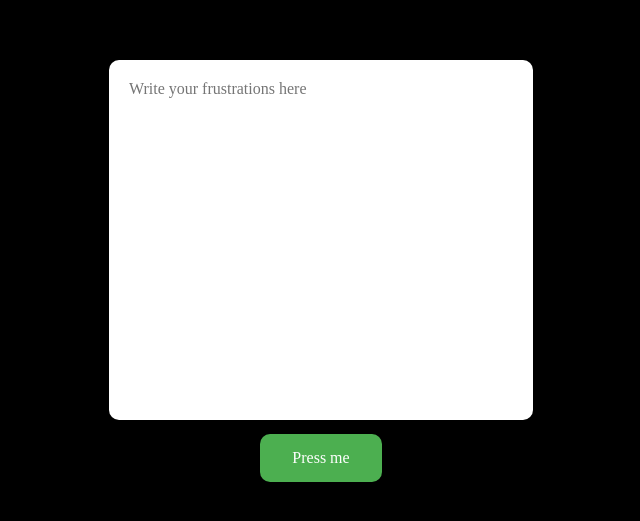
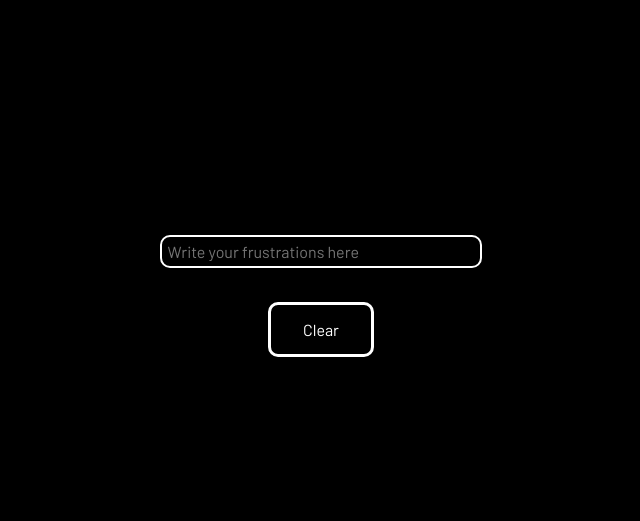
Before and after one commit to leanczo/no-destination, a React (Create React App) app: page / in a window 1280 px wide. Shown: the part 117-638 px from the top of the page, without its empty margins (319-959 px from the left). Built offline with nearby package versions, Linux system fonts and the light colour scheme.

Commit message:
🔨 add font family and others changes

```diff
--- a/public/index.html
+++ b/public/index.html
@@ -1,43 +1,21 @@
 <!DOCTYPE html>
 <html lang="en">
+
 <head>
   <meta charset="utf-8" />
   <link rel="icon" href="%PUBLIC_URL%/favicon.ico" />
   <meta name="viewport" content="width=device-width, initial-scale=1" />
   <meta name="theme-color" content="#000000" />
-    <meta
-      name="description"
-      content="Web site created using create-react-app"
-    />
+  <meta name="description" content="Web site created using create-react-app" />
   <link rel="apple-touch-icon" href="%PUBLIC_URL%/logo192.png" />
-    <!--
-      manifest.json provides metadata used when your web app is installed on a
-      user's mobile device or desktop. See https://developers.google.com/web/fundamentals/web-app-manifest/
-    -->
   <link rel="manifest" href="%PUBLIC_URL%/manifest.json" />
-    <!--
-      Notice the use of %PUBLIC_URL% in the tags above.
-      It will be replaced with the URL of the `public` folder during the build.
-      Only files inside the `public` folder can be referenced from the HTML.
+  <link rel="stylesheet" href="https://fonts.googleapis.com/css?family=Barlow" />
+  <title>No destination</title>
+</head>
 
-      Unlike "/favicon.ico" or "favicon.ico", "%PUBLIC_URL%/favicon.ico" will
-      work correctly both with client-side routing and a non-root public URL.
-      Learn how to configure a non-root public URL by running `npm run build`.
-    -->
-    <title>React App</title>
-  </head>
 <body>
   <noscript>You need to enable JavaScript to run this app.</noscript>
   <div id="root"></div>
-    <!--
-      This HTML file is a template.
-      If you open it directly in the browser, you will see an empty page.
+</body>
 
-      You can add webfonts, meta tags, or analytics to this file.
-      The build step will place the bundled scripts into the <body> tag.
-
-      To begin the development, run `npm start` or `yarn start`.
-      To create a production bundle, use `npm run build` or `yarn build`.
-    -->
-  </body>
 </html>
--- a/src/App.css
+++ b/src/App.css
@@ -1,7 +1,3 @@
-body, input, textarea {
-  font-family:"Fira Code"
-}
-
 .App {
   text-align: center;
 }
--- a/src/components/Button/Button.css
+++ b/src/components/Button/Button.css
@@ -1,6 +1,6 @@
-.button{
-    background-color: #4CAF50;
-    border: none;
+.button {
+  background-color: transparent;
+  border: 3px solid white;
   color: white;
   padding: 15px 32px;
   margin: 4px 2px;
@@ -9,4 +9,5 @@
   display: inline-block;
   font-size: 16px;
   border-radius: 10px;
+  font-family: "Barlow";
 }
--- a/src/components/Button/Button.js
+++ b/src/components/Button/Button.js
@@ -1,9 +1,11 @@
 import "./Button.css";
 
-const Button = ({onClick}) => {
-  return <div className="button-container">
-    <input className="button" type="button" value="Press me" onClick={onClick} />
-    </div>;
+const Button = ({ onClick }) => {
+  return (
+    <div className="button-container">
+      <input className="button" type="button" value="Clear" onClick={onClick} />
+    </div>
+  );
 };
 
 export default Button;
--- a/src/components/Input/Input.css
+++ b/src/components/Input/Input.css
@@ -1,34 +1,40 @@
 .input-container {
-  width: 100%;
-  height: 40vh;
+  width: 80%;
+  height: 100%;
   display: flex;
   align-items: center;
   vertical-align: middle;
   text-align: center;
-  justify-content: center;
-  margin-bottom: 30px;
+  justify-content: space-between;
+  flex-direction: column;
 }
 
 .input {
   width: 30%;
   height: 100%;
-  border: none;
+  border: 2px solid white;
   outline: none;
   font-size: 16px;
-  padding: 20px 20px;
+  padding: 5px 5px;
   border-radius: 10px;
   resize: none;
+  background: transparent;
+  color: white;
+  margin-top: 30px;
+  margin-bottom: 30px;
+  font-family: "Barlow";
 }
 
-.destroy {
-  animation: fadeOut 3s linear forwards;
+.letters-container.animate .letter {
+  animation: flyAndFade 0.5s linear forwards;
 }
 
-@keyframes fadeOut {
-  from {
-    opacity: 1;
+@keyframes flyAndFade {
+  50% {
+    transform: translateX(50px) translateY(-50px);
+    opacity: 0.5;
   }
-  to {
+  100% {
     opacity: 0;
   }
 }
--- a/src/components/Input/Input.js
+++ b/src/components/Input/Input.js
@@ -1,27 +1,41 @@
-import React, { useEffect, useState} from "react";
+import React, { useEffect, useState } from "react";
 import "./Input.css";
 
-const Input = ({  hasToDestroy, resetDestroy }) => {
-  const [text, setText] = useState("");
+const Input = ({ hasToDestroy, resetDestroy }) => {
+  const [letters, setLetters] = useState([""]);
+  const [text, setText] = useState();
 
   const handleChange = (e) => {
-    setText(e.target.value)
+    const value = e.target.value;
+    setLetters(value.split(""));
+    setText(value);
   };
 
   useEffect(() => {
     if (hasToDestroy) {
+      setText("");
       setTimeout(() => {
         resetDestroy();
-        setText("");
-      }, 5000);
+        setLetters([]);
+      }, 500 * letters.length);
     }
-  }, [hasToDestroy, resetDestroy]);
+  }, [hasToDestroy, resetDestroy, letters.length]);
 
   return (
     <div className="input-container">
-      <textarea
+      <div className={`letters-container ${hasToDestroy ? "animate" : ""}`}>
+        {letters.map((letter, index) => (
+          <span
+            className="letter"
+            style={{ animationDelay: `${index * 50}ms` }}
+          >
+            {letter}
+          </span>
+        ))}
+      </div>
+      <input
         placeholder="Write your frustrations here"
-        className={`input ${hasToDestroy ? 'destroy' : ''}`}
+        className="input"
         onChange={handleChange}
         value={text}
       />
--- a/src/index.css
+++ b/src/index.css
@@ -1,6 +1,6 @@
 body {
   margin: 0;
-  font-family: -apple-system, BlinkMacSystemFont, 'Segoe UI', 'Roboto', 'Oxygen',
+  font-family: 'Barlow', -apple-system, BlinkMacSystemFont, 'Segoe UI', 'Roboto', 'Oxygen',
     'Ubuntu', 'Cantarell', 'Fira Sans', 'Droid Sans', 'Helvetica Neue',
     sans-serif;
   -webkit-font-smoothing: antialiased;
@@ -8,6 +8,6 @@ body {
 }
 
 code {
-  font-family: source-code-pro, Menlo, Monaco, Consolas, 'Courier New',
+  font-family: 'Barlow', source-code-pro, Menlo, Monaco, Consolas, 'Courier New',
     monospace;
 }
```
Lines whose indentation alone changed are shown as unchanged.
